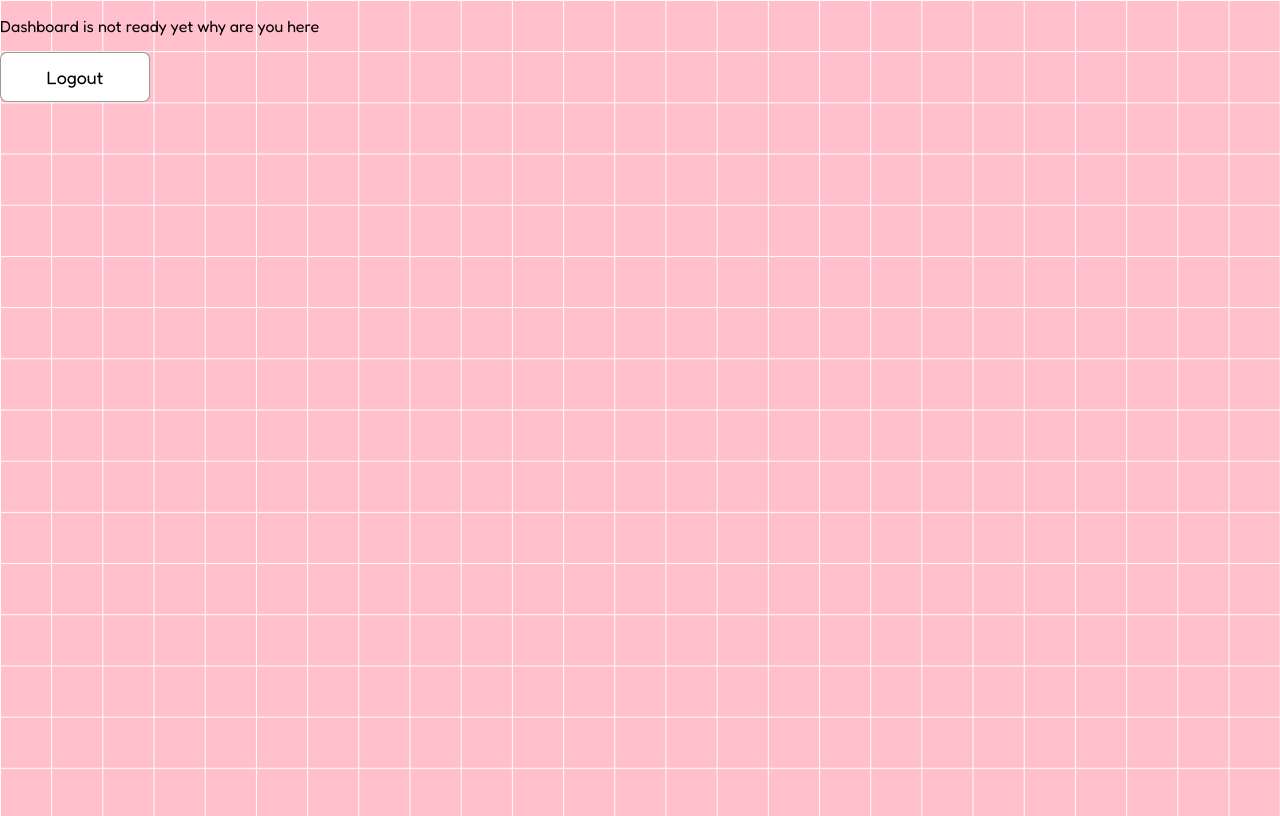
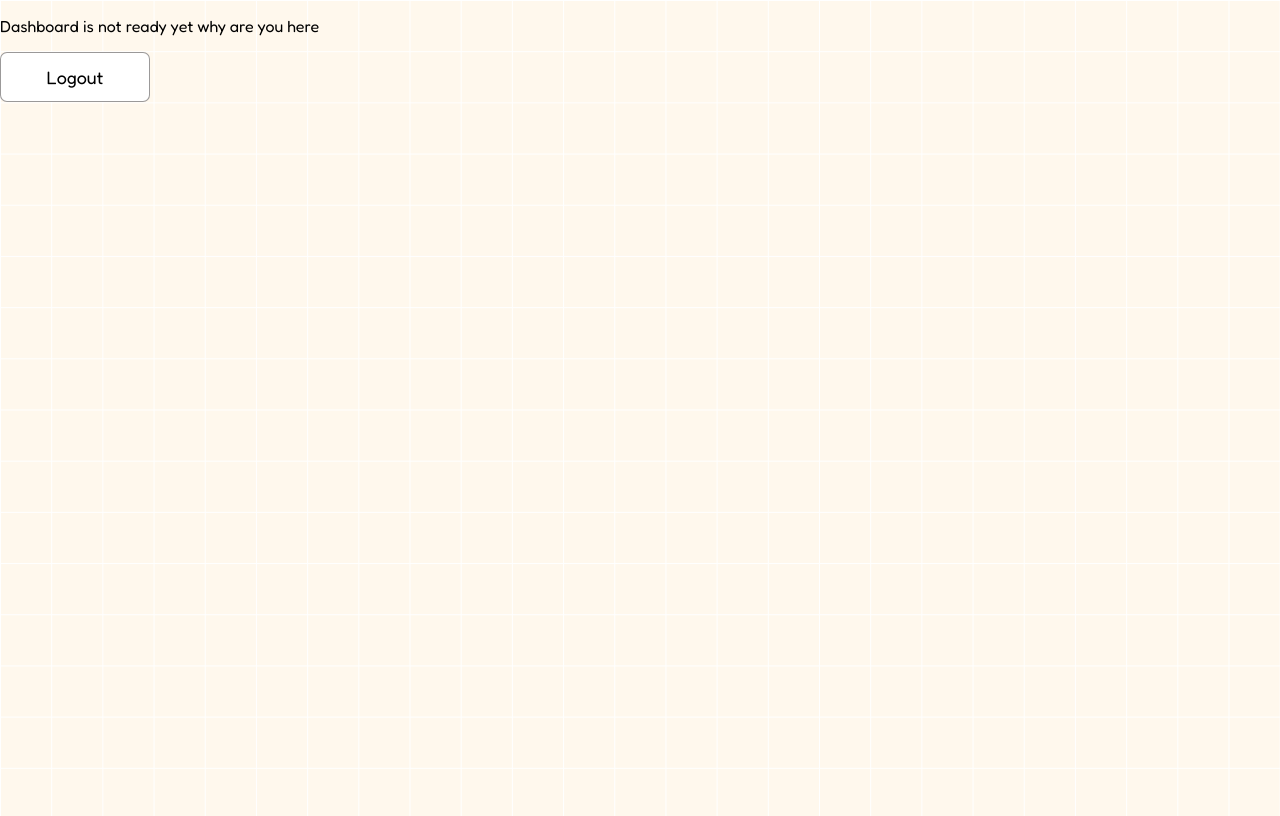
Before and after one commit to aryanbrite/ysws-frontend, a Python web app: template templates/dashboard.html in a window 1280 px wide. Run offline with Jinja, Linux system fonts and the light colour scheme; the template is opened without the code that fills it, so the values that code supplies are empty.

Commit message:
pink to white

```diff
--- a/static/style.css
+++ b/static/style.css
@@ -1,5 +1,5 @@
 body {
-      background-color: pink;
+      background-color: #FFF8ED;
 
     background-image: linear-gradient(#ffffff 1px, transparent 1px), linear-gradient(90deg, #ffffff 1px, transparent 1px);
     background-size: 4vw 4vw;
```
